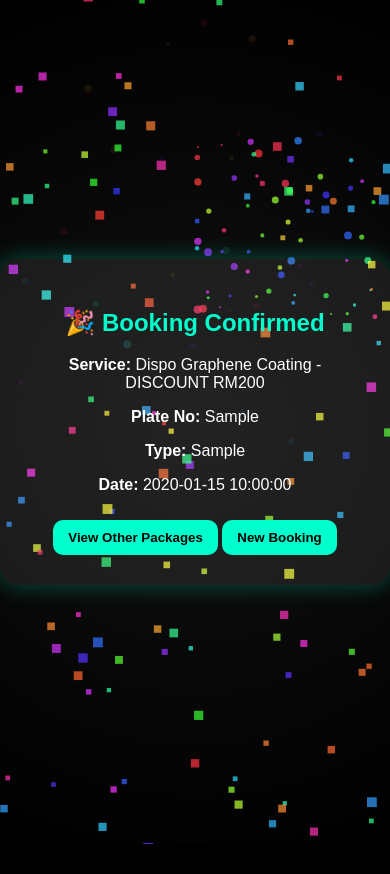
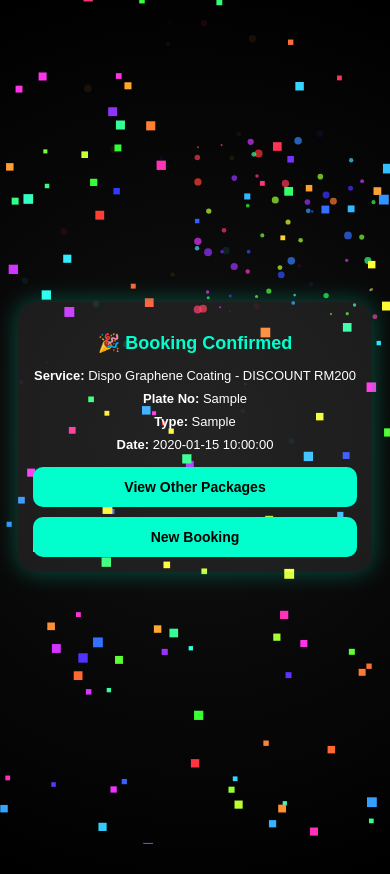
Before and after one commit to effiena/shinemaster-system, a Flask app: template templates/booking_success.html in a window 390 px wide. Before the commit the page ends 844 px from the top, so only its background shows below. Run offline with Flask 3, Linux system fonts and the light colour scheme; the template is opened without the code that fills it: most values are stand-ins (such as "Sample title", 1, 10 or a date in 2020).

Commit message:
mobile friendly

```diff
--- a/templates/booking_success.html
+++ b/templates/booking_success.html
@@ -2,6 +2,9 @@
 <html>
 <head>
     <title>Booking Success</title>
+
+    <!-- ✅ IMPORTANT FOR MOBILE -->
+    <meta name="viewport" content="width=device-width, initial-scale=1.0">
 
     <style>
         body {
@@ -9,7 +12,7 @@
             font-family: Arial;
             background: radial-gradient(circle, #111, #000);
             color: white;
-            overflow: hidden;
+            /* ❌ removed overflow hidden */
         }
 
         canvas {
@@ -25,14 +28,16 @@
             display: flex;
             justify-content: center;
             align-items: center;
-            height: 100vh;
+            min-height: 100vh; /* better for mobile */
+            padding: 15px;
         }
 
         .card {
             background: rgba(255,255,255,0.08);
-            padding: 30px;
+            padding: 20px;
             border-radius: 18px;
-            width: 360px;
+            width: 90%;
+            max-width: 380px;
             text-align: center;
             box-shadow: 0 0 25px rgba(0,255,200,0.3);
             animation: popIn 0.8s ease;
@@ -51,27 +56,56 @@
 
         h2 {
             color: #00ffcc;
+            font-size: 22px;
+        }
+
+        p {
+            font-size: 14px;
+            margin: 8px 0;
+        }
+
+        .btn-group {
+            display: flex;
+            flex-direction: column;
+            gap: 10px;
+            margin-top: 15px;
         }
 
         button {
-            margin-top: 10px;
-            padding: 10px 15px;
+            padding: 12px;
             border: none;
             border-radius: 10px;
             cursor: pointer;
             background: #00ffcc;
             font-weight: bold;
+            width: 100%;
+            font-size: 14px;
         }
 
         button:hover {
             background: #00c9a7;
         }
+
+        /* 📱 SMALL DEVICES */
+        @media (max-width: 400px) {
+            h2 {
+                font-size: 18px;
+            }
+
+            p {
+                font-size: 13px;
+            }
+
+            .card {
+                padding: 15px;
+            }
+        }
     </style>
 </head>
 
-
 <body>
 <canvas id="fx"></canvas>
+
 <div class="center">
     <div class="card">
         <h2>🎉 Booking Confirmed</h2>
@@ -81,8 +115,10 @@
         <p><b>Type:</b> {{ car_type }}</p>
         <p><b>Date:</b> {{ date }}</p>
 
-        <a href="/launch_page"><button>View Other Packages</button></a>
-        <a href="/new_booking"><button>New Booking</button></a>
+        <div class="btn-group">
+            <a href="/launch_page"><button>View Other Packages</button></a>
+            <a href="/new_booking"><button>New Booking</button></a>
+        </div>
     </div>
 </div>
 
@@ -94,13 +130,17 @@
 const canvas = document.getElementById("fx");
 const ctx = canvas.getContext("2d");
 
-canvas.width = window.innerWidth;
-canvas.height = window.innerHeight;
+/* ✅ RESPONSIVE CANVAS */
+function resizeCanvas() {
+    canvas.width = window.innerWidth;
+    canvas.height = window.innerHeight;
+}
+resizeCanvas();
+window.addEventListener("resize", resizeCanvas);
 
 let particles = [];
 let confetti = [];
 
-/* 🎆 FIREWORK PARTICLE */
 class Firework {
     constructor(x, y) {
         this.x = x;
@@ -124,10 +164,10 @@ class Firework {
         ctx.arc(this.x, this.y, this.radius, 0, Math.PI * 2);
         ctx.fillStyle = this.color;
         ctx.fill();
+        ctx.globalAlpha = 1;
     }
 }
 
-/* 🎊 CONFETTI */
 class Confetti {
     constructor() {
         this.x = Math.random() * canvas.width;
@@ -151,7 +191,6 @@ class Confetti {
     }
 }
 
-/* 🎆 CREATE FIREWORK BURST */
 function burst() {
     let x = Math.random() * canvas.width;
     let y = Math.random() * canvas.height / 2;
@@ -161,23 +200,19 @@ function burst() {
     }
 }
 
-/* 🎊 CREATE CONFETTI */
 for (let i = 0; i < 120; i++) {
     confetti.push(new Confetti());
 }
 
-/* 🔁 ANIMATION LOOP */
 function animate() {
     ctx.clearRect(0, 0, canvas.width, canvas.height);
 
-    // fireworks
     particles.forEach((p, i) => {
         p.update();
         p.draw();
         if (p.alpha <= 0) particles.splice(i, 1);
     });
 
-    // confetti
     confetti.forEach(c => {
         c.update();
         c.draw();
@@ -186,7 +221,6 @@ function animate() {
     requestAnimationFrame(animate);
 }
 
-/* 🎆 LOOP FIREWORKS */
 setInterval(burst, 700);
 animate();
 </script>
```
